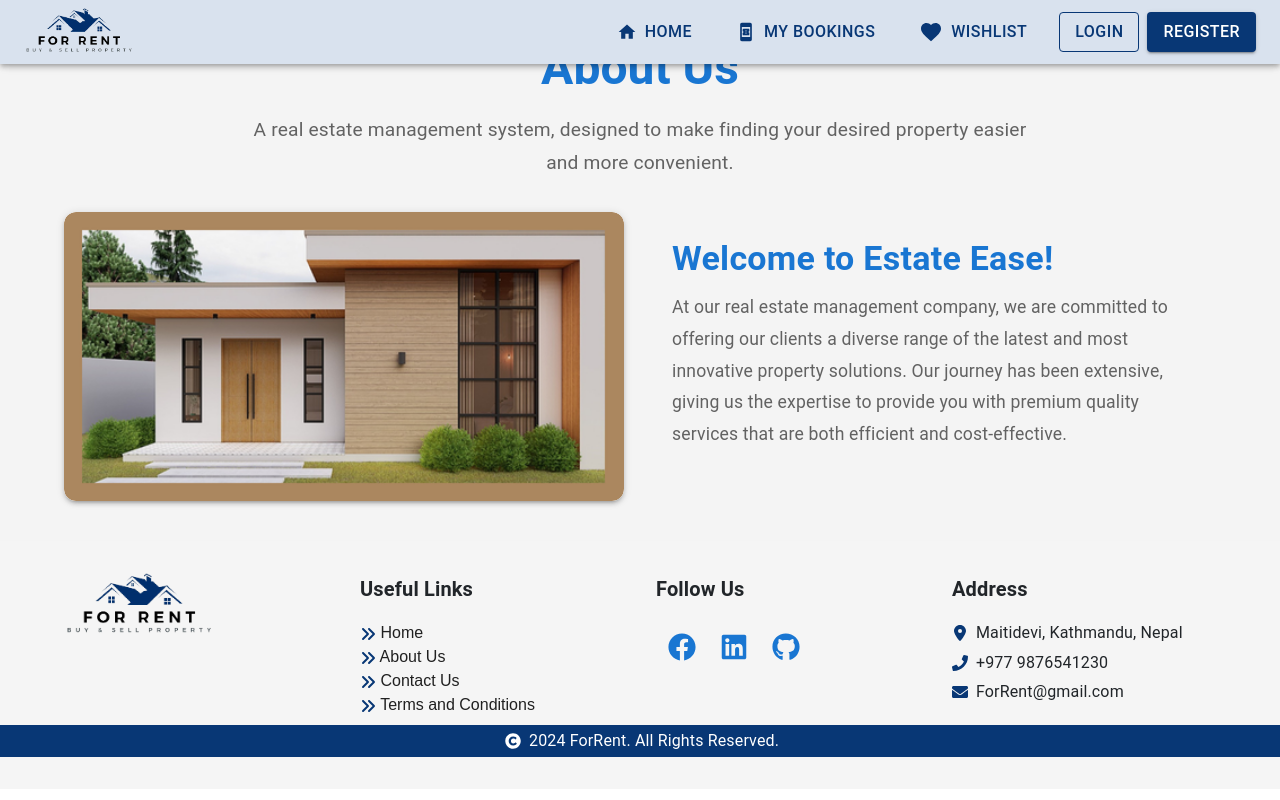
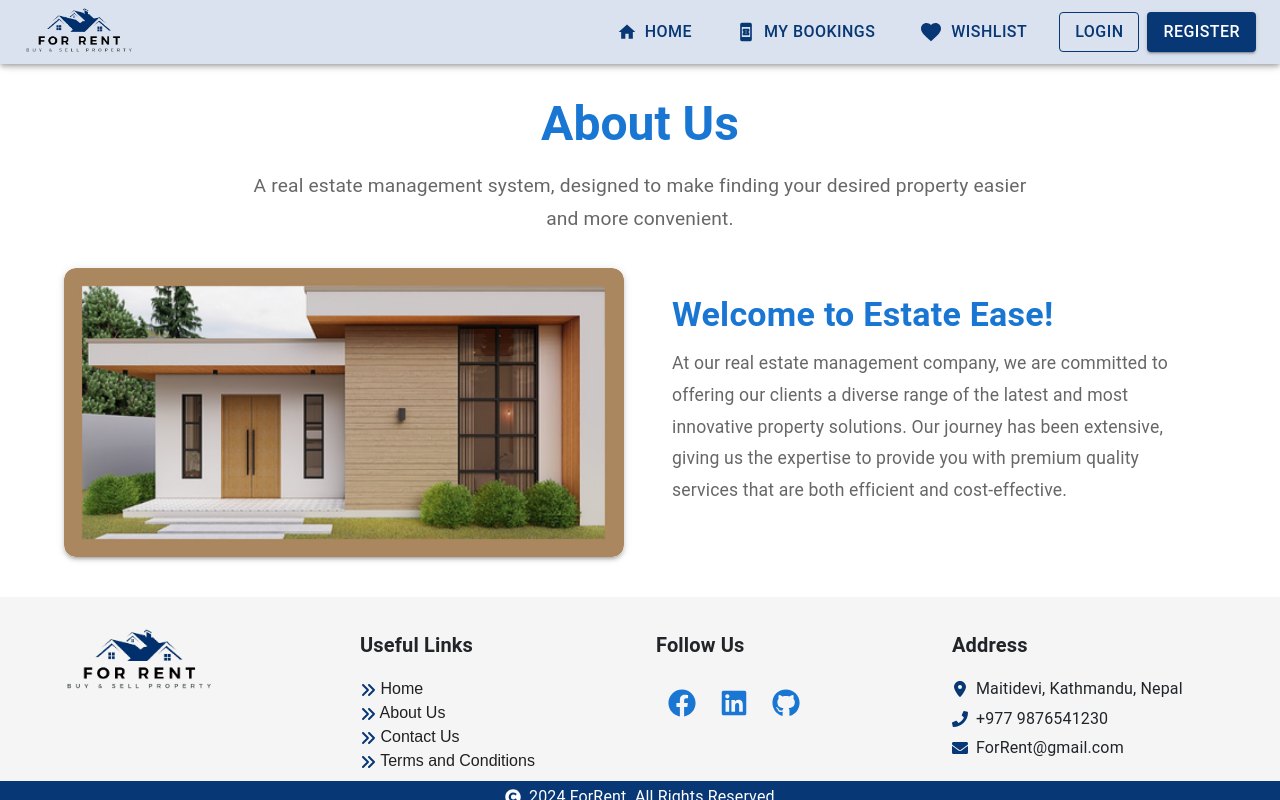
Before and after one commit to shreejanmdr/UiUx_220094, a React (Create React App) app in the folder frontend/: page /about/us in a window 1280 px wide. Built offline with nearby package versions, Linux system fonts and the light colour scheme.

Commit message:
color changed

```diff
--- a/frontend/src/pages/aboutUs/Aboutus.jsx
+++ b/frontend/src/pages/aboutUs/Aboutus.jsx
@@ -4,9 +4,9 @@ import './Aboutus.css';
 
 const Aboutus = () => {
   return (
-    <Box pt={5} bgcolor="#f4f4f4" pb={5}>
+    <Box pt={10} mt={1} bgcolor="##F5F5F5" pb={5}>
       {/* Heading Section */}
-      <Box textAlign="center" mb={4}>
+      <Box textAlign="center" mb={4} mt={1} >
         <Typography variant="h3" color="primary" gutterBottom style={{ fontWeight: 'bold' }}>
           About Us
         </Typography>
```
